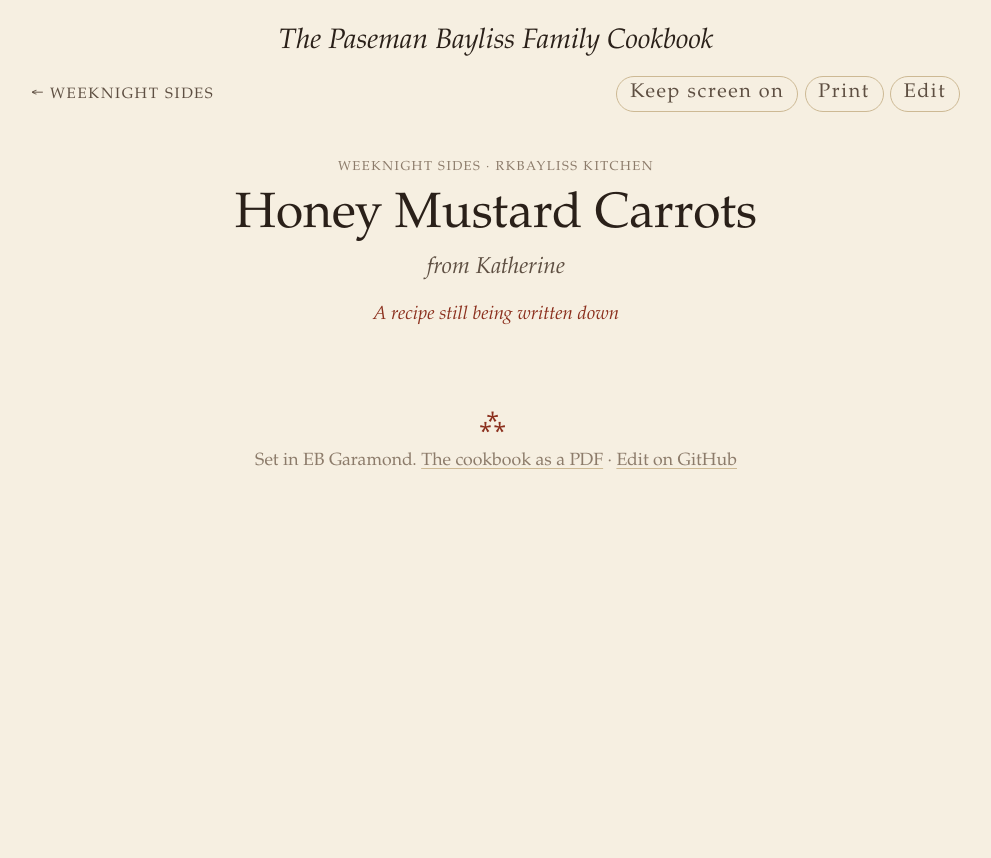
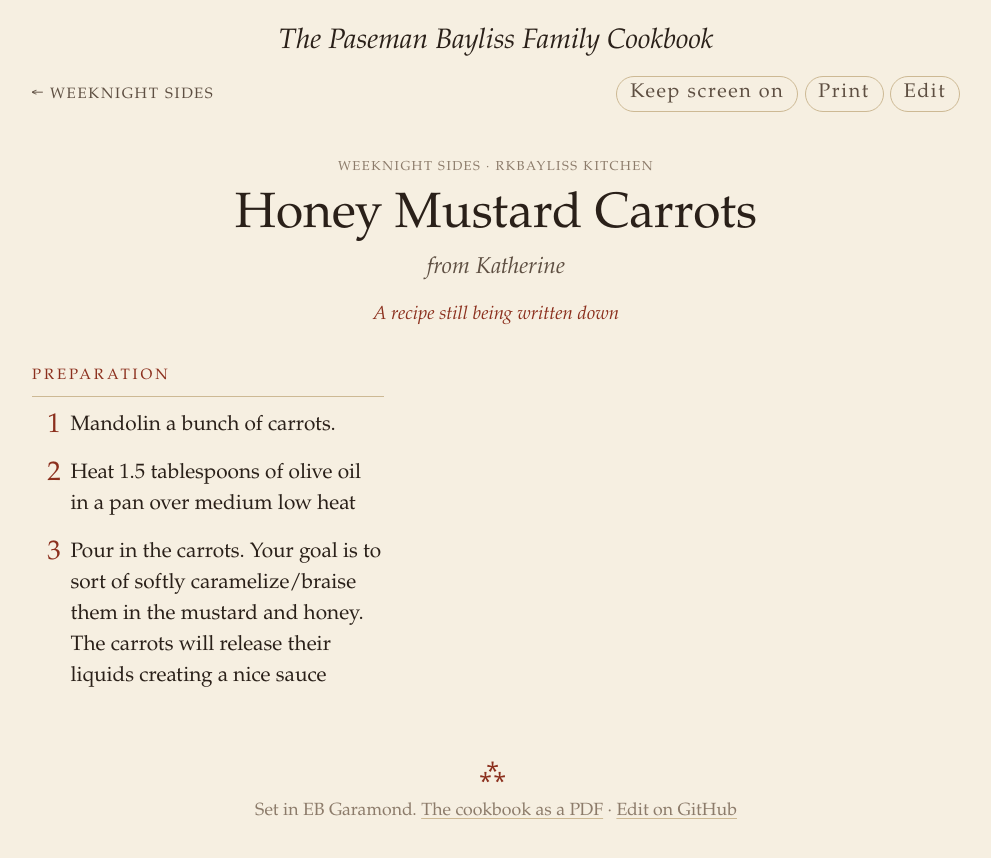
Before and after one commit to rkbayliss/cookbook, an Eleventy site: page recipes/rkbayliss/honey-mustard-carrots.md in a window 1280 px wide. Shown: the whole page, without its empty margins (144-1135 px from the left). Before the commit the page ends 800 px from the top, so only its background shows below. Built offline with nearby package versions, Linux system fonts and the light colour scheme; Eleventy itself is replaced by a stand-in of ours; files that its build step writes are made by us from their sources; a web font is replaced by a local one.

Commit message:
Update honey-mustard-carrots.md

```diff
--- a/recipes/rkbayliss/honey-mustard-carrots.md
+++ b/recipes/rkbayliss/honey-mustard-carrots.md
@@ -16,5 +16,8 @@ photos: []
 ## Ingredients
 
 ## Preparation
+1. Mandolin a bunch of carrots.
+2. Heat 1.5 tablespoons of olive oil in a pan over medium low heat
+3. Pour in the carrots. Your goal is to sort of softly caramelize/braise them in the mustard and honey. The carrots will release their liquids creating a nice sauce
 
 ## Notes
```
